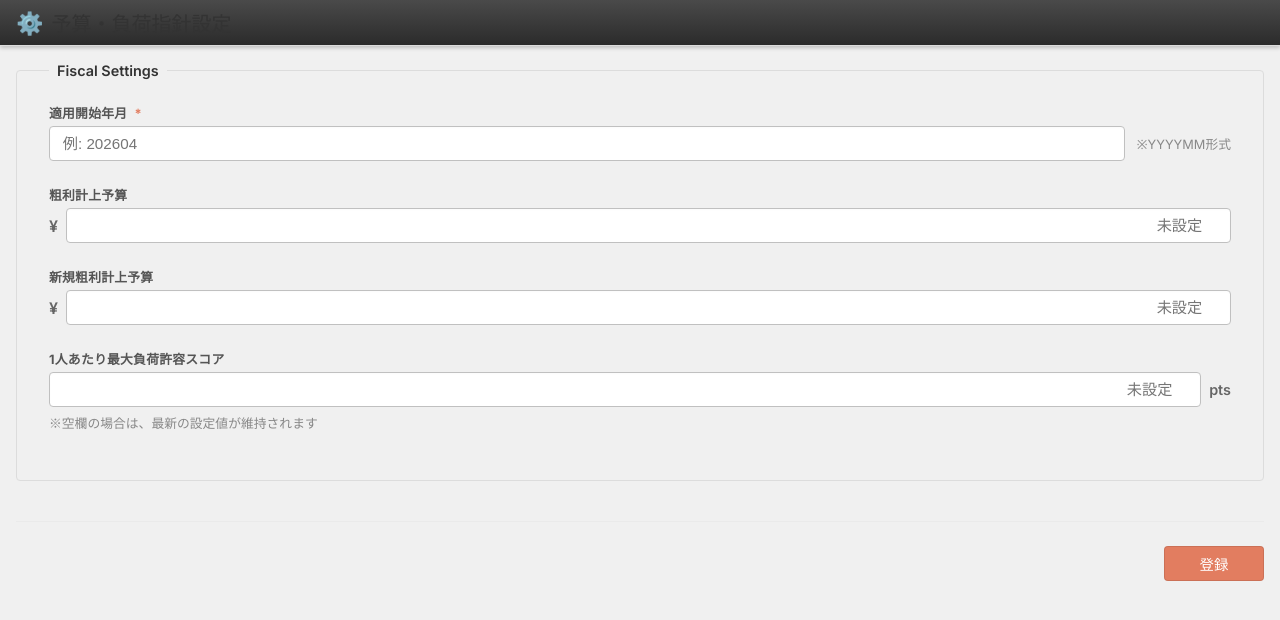
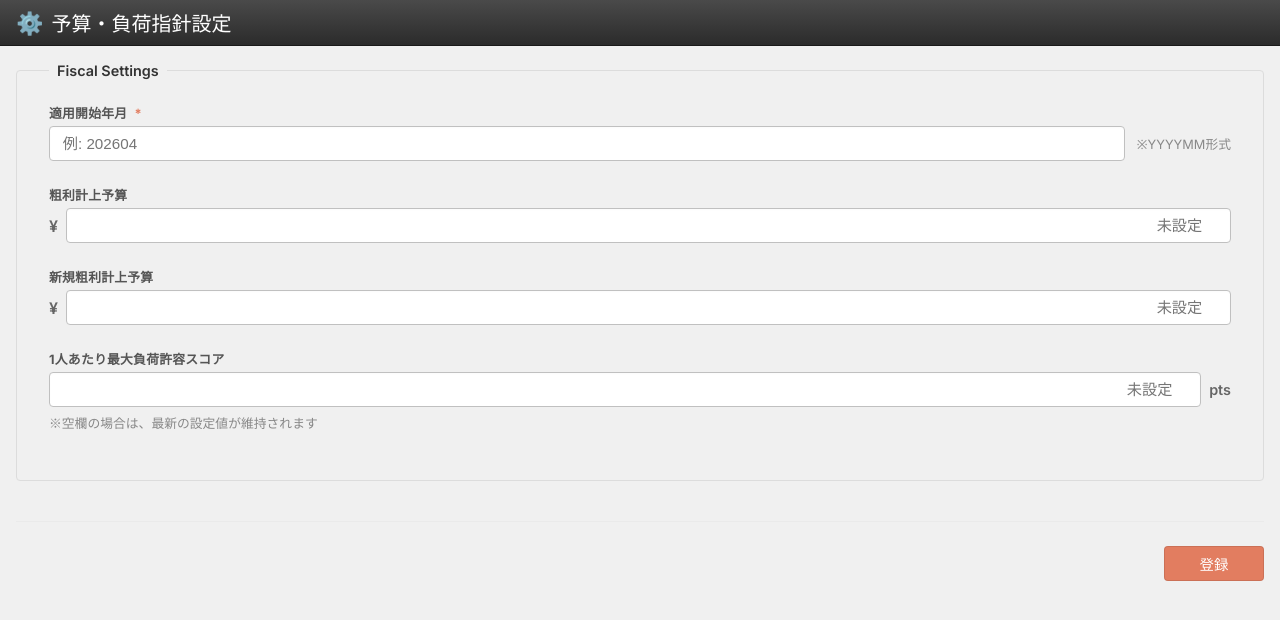
Before and after one commit to impcodejp/ImpDep, a React (Vite) app: page /BudgetSetting in a window 1280 px wide. Shown: the top 620 px of the page. Built offline with nearby package versions, Linux system fonts and the light colour scheme.

Commit message:
release-01

```diff
--- a/src/App.css
+++ b/src/App.css
@@ -154,3 +154,32 @@ select.form-input {
   background-size: 0.65rem auto;
   padding-right: 2.5rem; /* 矢印に文字が被らないように */
 }
+
+/* =========================================
+   サブウィンドウ共通ヘッダー
+   ========================================= */
+.native-window-header {
+  /* 背景色と下線をここで一括管理 */
+  background: linear-gradient(to bottom, #4a4a4a, #2b2b2b);
+  border-bottom: 1px solid #1a1a1a;
+  color: #ffffff;
+
+  /* アイコンとテキストが並ぶ際の中央揃え・隙間設定 */
+  display: flex;
+  align-items: center;
+  gap: 12px;
+}
+
+/* ヘッダー内のテキスト色を白に強制統一 */
+.native-window-header h1,
+.native-window-header h2,
+.native-window-header h3,
+.native-window-header span {
+  color: #ffffff !important;
+}
+
+/* 歯車などのSVGアイコンの色を白に強制統一 */
+.native-window-header svg {
+  fill: #ffffff;
+  color: #ffffff;
+}
--- a/src/pages/BudgetSetting.css
+++ b/src/pages/BudgetSetting.css
@@ -22,16 +22,13 @@
 
 /* --- ヘッダーバー --- */
 .native-window-header {
-  background-color: #F3F3F3;
   padding: 1rem 2rem;
-  border-bottom: 1px solid #DCDCDC;
   flex-shrink: 0;
 }
 
 .native-window-header h1 {
   font-size: 1.25rem;
   font-weight: 500;
-  color: #333;
   margin: 0;
   display: flex;
   align-items: center;
--- a/src/pages/ClientChart.css
+++ b/src/pages/ClientChart.css
@@ -13,10 +13,7 @@
 }
 
 .native-window-header {
-  background: linear-gradient(to bottom, #4a4a4a, #2b2b2b);
-  color: white;
   padding: 8px 16px;
-  box-shadow: 0 2px 4px rgba(0,0,0,0.2);
 }
 
 .native-window-content {
--- /dev/null
+++ b/src/pages/ClientChartComponents/ContactInfoSection.tsx
@@ -0,0 +1,68 @@
+export interface ContactInfo {
+  id: number;
+  name: string;
+  department: string;
+}
+
+interface ContactInfoSectionProps {
+  clientId: number;
+  contactList: ContactInfo[];
+  isLoading: boolean;
+  onRefreshRequested: () => void;
+  // 💡 親から受け取るプロパティを追加
+  isOpen: boolean;
+  onToggle: () => void;
+}
+
+export default function ContactInfoSection({
+  clientId,
+  contactList,
+  isLoading,
+  onRefreshRequested,
+  isOpen,       // 💡 追加
+  onToggle      // 💡 追加
+}: ContactInfoSectionProps) {
+
+  return (
+    // 💡 属性としても clientId を持たせ、コード内で確実に使用されている状態にします
+    <fieldset className="native-fieldset info-section" data-client-id={clientId}>
+      {/* 💡 親から渡された onToggle を実行します */}
+      <legend
+        onClick={onToggle}
+        style={{ cursor: "pointer", userSelect: "none" }}
+      >
+        {isOpen ? "▼" : "▶"} 担当者情報
+      </legend>
+
+      {/* 💡 親から渡された isOpen で表示を切り替えます */}
+      {isOpen && (
+        <div style={{ padding: "10px" }}>
+          {isLoading ? (
+            <p style={{ color: "#666" }}>読み込み中...</p>
+          ) : contactList.length === 0 ? (
+            <div style={{ textAlign: "center", padding: "10px 0" }}>
+              {/* 💡 未使用エラー回避のため clientId をテキストに含めます */}
+              <p style={{ color: "#666", marginBottom: "10px" }}>
+                担当者情報は実装準備中です。（対象顧客ID: {clientId}）
+              </p>
+            </div>
+          ) : (
+            <div>
+              <p>※ここに担当者情報のリストやテーブルが表示されます（現在 {contactList.length} 件 / 顧客ID: {clientId}）</p>
+              <div style={{ marginTop: "10px", display: "flex", gap: "8px" }}>
+                <button className="native-btn" onClick={onRefreshRequested}>再読み込み</button>
+                {/* 💡 ロジック内でも clientId を使用します */}
+                <button
+                  className="native-btn primary"
+                  onClick={() => console.log(`担当者追加パネルを開く (顧客ID: ${clientId})`)}
+                >
+                  ＋ 追加
+                </button>
+              </div>
+            </div>
+          )}
+        </div>
+      )}
+    </fieldset>
+  );
+}
--- /dev/null
+++ b/src/pages/ClientChartComponents/SoftwareInfoSection.tsx
@@ -0,0 +1,69 @@
+
+export interface SoftwareInfo {
+  id: number;
+  softwareName: string;
+  version: string;
+}
+
+interface SoftwareInfoSectionProps {
+  clientId: number;
+  softwareList: SoftwareInfo[];
+  isLoading: boolean;
+  onRefreshRequested: () => void;
+  // 💡 親から受け取るプロパティを追加
+  isOpen: boolean;
+  onToggle: () => void;
+}
+
+export default function SoftwareInfoSection({
+  clientId,
+  softwareList,
+  isLoading,
+  onRefreshRequested,
+  isOpen,       // 💡 追加
+  onToggle      // 💡 追加
+}: SoftwareInfoSectionProps) {
+
+  return (
+    // 💡 念のため属性(data属性)としても clientId を持たせておきます
+    <fieldset className="native-fieldset info-section" data-client-id={clientId}>
+      {/* 💡 親から渡された onToggle を実行します */}
+      <legend
+        onClick={onToggle}
+        style={{ cursor: "pointer", userSelect: "none" }}
+      >
+        {isOpen ? "▼" : "▶"} ソフト運用情報
+      </legend>
+
+      {/* 💡 親から渡された isOpen で表示を切り替えます */}
+      {isOpen && (
+        <div style={{ padding: "10px" }}>
+          {isLoading ? (
+            <p style={{ color: "#666" }}>読み込み中...</p>
+          ) : softwareList.length === 0 ? (
+            <div style={{ textAlign: "center", padding: "10px 0" }}>
+              {/* 💡 テキストの中に clientId を表示してエラーを回避します */}
+              <p style={{ color: "#666", marginBottom: "10px" }}>
+                ソフト運用情報は実装準備中です。（対象顧客ID: {clientId}）
+              </p>
+            </div>
+          ) : (
+            <div>
+              <p>※ここにソフト運用情報のリストやテーブルが表示されます（現在 {softwareList.length} 件 / 顧客ID: {clientId}）</p>
+              <div style={{ marginTop: "10px", display: "flex", gap: "8px" }}>
+                <button className="native-btn" onClick={onRefreshRequested}>再読み込み</button>
+                {/* 💡 追加ボタンのコンソールログにも clientId を使います */}
+                <button
+                  className="native-btn primary"
+                  onClick={() => console.log(`ソフト運用情報追加パネルを開く (顧客ID: ${clientId})`)}
+                >
+                  ＋ 追加
+                </button>
+              </div>
+            </div>
+          )}
+        </div>
+      )}
+    </fieldset>
+  );
+}
--- a/src/pages/ClientEdit.css
+++ b/src/pages/ClientEdit.css
@@ -7,8 +7,8 @@
   background-color: #FFFFFF; margin: 0 !important; padding: 0 !important;
   box-sizing: border-box !important; z-index: 9999;
 }
-.native-window-header { background-color: #F3F3F3; padding: 1rem 2rem; border-bottom: 1px solid #DCDCDC; flex-shrink: 0; }
-.native-window-header h1 { font-size: 1.25rem; font-weight: 500; color: #333; margin: 0; }
+.native-window-header { padding: 1rem 2rem; flex-shrink: 0; }
+.native-window-header h1 { font-size: 1.25rem; font-weight: 500; margin: 0; }
 .native-window-content { padding: 2rem; flex: 1; overflow-y: auto; width: 100% !important; box-sizing: border-box !important; }
 
 /* 💡 横幅の制限を解除 */
--- a/src/pages/ClientRegistration.css
+++ b/src/pages/ClientRegistration.css
@@ -7,8 +7,15 @@
   background-color: #FFFFFF; margin: 0 !important; padding: 0 !important;
   box-sizing: border-box !important; z-index: 9999;
 }
-.native-window-header { background-color: #F3F3F3; padding: 1rem 2rem; border-bottom: 1px solid #DCDCDC; flex-shrink: 0; }
-.native-window-header h1 { font-size: 1.25rem; font-weight: 500; color: #333; margin: 0; }
+.native-window-header {
+  padding: 1rem 2rem;
+  flex-shrink: 0;
+}
+.native-window-header h1 {
+  font-size: 1.25rem;
+  font-weight: 500;
+  margin: 0;
+}
 .native-window-content { padding: 2rem; flex: 1; overflow-y: auto; width: 100% !important; box-sizing: border-box !important; }
 
 /* 💡 横幅の制限を解除 */
--- a/src/pages/ProjectRegistration.css
+++ b/src/pages/ProjectRegistration.css
@@ -7,8 +7,15 @@
   background-color: #FFFFFF; margin: 0 !important; padding: 0 !important;
   box-sizing: border-box !important; z-index: 9999;
 }
-.native-window-header { background-color: #F3F3F3; padding: 1rem 2rem; border-bottom: 1px solid #DCDCDC; flex-shrink: 0; }
-.native-window-header h1 { font-size: 1.25rem; font-weight: 500; color: #333; margin: 0; }
+.native-window-header {
+  padding: 1rem 2rem;
+  flex-shrink: 0;
+}
+.native-window-header h1 {
+  font-size: 1.25rem;
+  font-weight: 500;
+  margin: 0;
+}
 .native-window-content { padding: 2rem; flex: 1; overflow-y: auto; width: 100% !important; box-sizing: border-box !important; }
 
 /* 💡 横幅の制限を解除 */
--- a/src/pages/ProjectRegistration.tsx
+++ b/src/pages/ProjectRegistration.tsx
@@ -2,7 +2,7 @@ import { useState, useCallback } from "react";
 import { invoke } from "@tauri-apps/api/core";
 import "./ProjectRegistration.css";
 
-interface Client { id: number; clientCode: string; clientName: string; }
+interface Client { id: number; clientCode: number; clientName: string; }
 interface ProjectFormData {
   projectName: string; sales: string; grossProfit: string;
   scheduledDate: string; burdenRatio: string; loadValue: string;
@@ -48,7 +48,8 @@ export default function ProjectRegistration() {
   const handleLoadClient = async (e?: React.MouseEvent | React.KeyboardEvent) => {
     if (!clientSearchCode) return;
     try {
-      const data = await invoke<Client>("get_client_by_code", { code: clientSearchCode });
+      // 💡 修正箇所：clientSearchCode を Number() で数値に変換して送信
+      const data = await invoke<Client>("get_client_by_code", { code: Number(clientSearchCode) });
       setSelectedClient(data);
       setIsSearching(false);
       if (e?.target) focusNextElement(e.target as HTMLElement);
@@ -72,7 +73,7 @@ export default function ProjectRegistration() {
 
   const handleSelectSearchResult = (client: Client) => {
     setSelectedClient(client);
-    setClientSearchCode(client.clientCode);
+    setClientSearchCode(String(client.clientCode));
     setIsSearching(false);
     setSearchName("");
     setSearchResults([]);
@@ -112,7 +113,6 @@ export default function ProjectRegistration() {
 
           <fieldset className="native-fieldset search-section">
             <legend>取引先の指定</legend>
-            {/* 💡 修正：固定幅をなくし flex-1 で広げる */}
             <div style={{ display: "flex", gap: "8px", alignItems: "center", flexWrap: "wrap", width: "100%" }}>
               <input type="text" className="native-input flex-1" style={{ marginBottom: 0 }} value={clientSearchCode} onChange={(e) => setClientSearchCode(e.target.value)} placeholder="コード" />
               <button type="button" className="native-btn primary" onClick={(e) => handleLoadClient(e)}>読込</button>
```
Also changed, not shown: src/pages/ClientChart.tsx (+63 -6 lines), src/pages/ClientChartComponents/HardwareInfoSection.tsx (+28 -8 lines).
